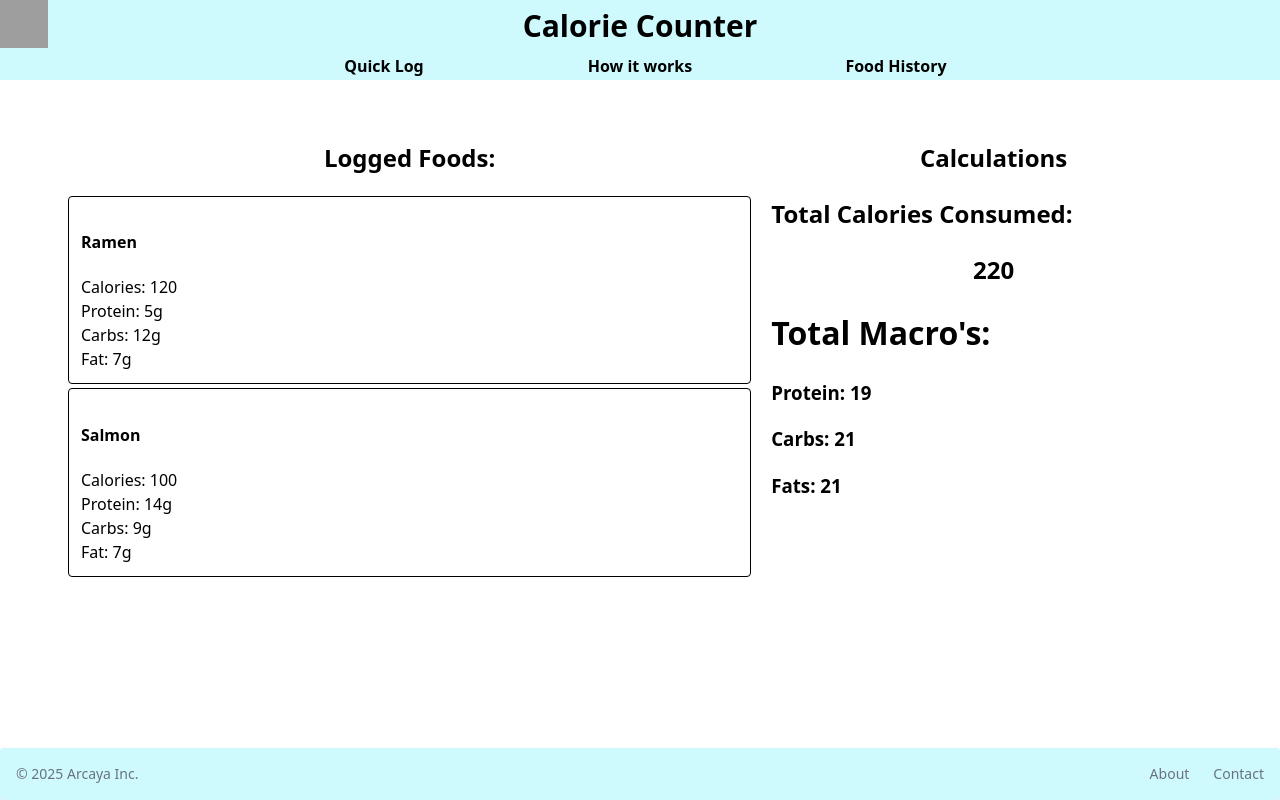
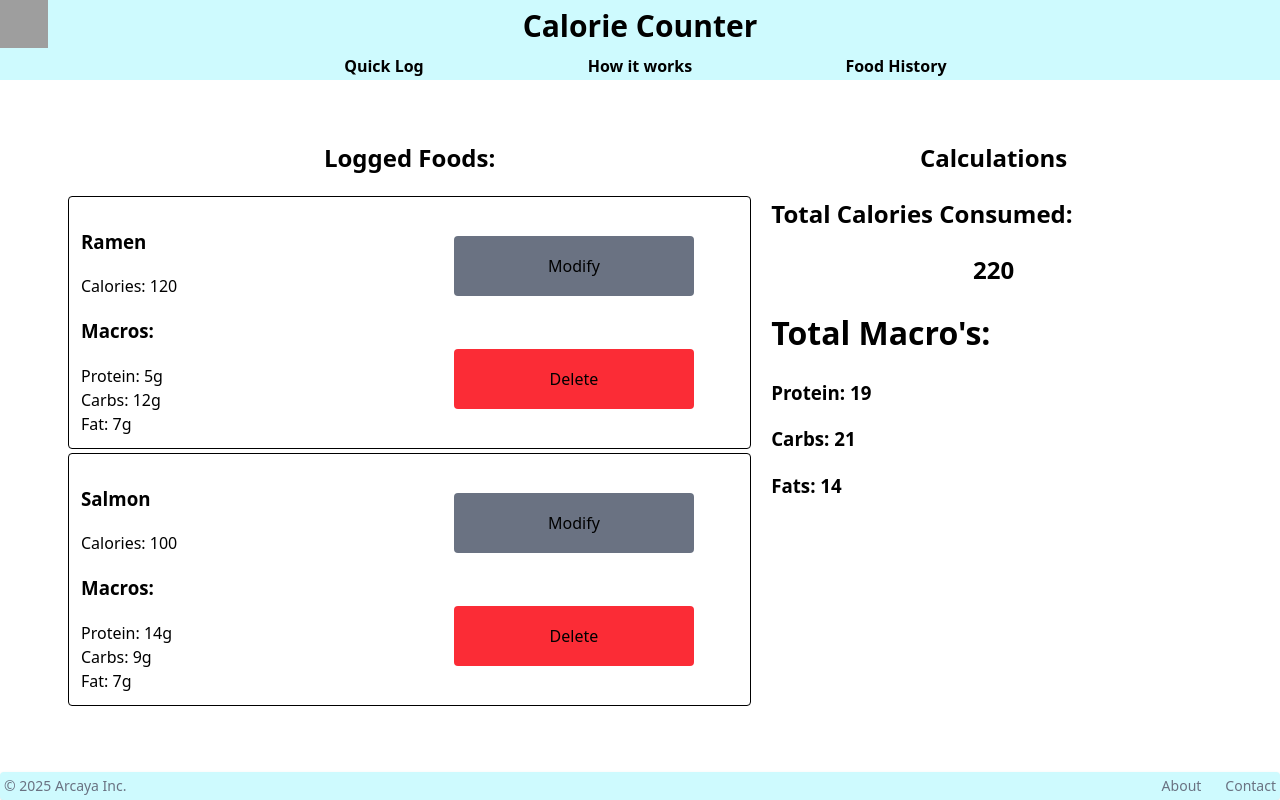
Before and after one commit to SeanEArc/Unit-2-Final-Project, a React (Vite) app in the folder React-Final-copy/: page /CalorieHistory in a window 1280 px wide. Built offline with nearby package versions, Linux system fonts and the light colour scheme; grey boxes are pictures that could not be loaded.

Commit message:
Made updates to the layout CalorieHistory

```diff
--- a/React-Final-copy/index.html
+++ b/React-Final-copy/index.html
@@ -12,6 +12,7 @@
 
   <body>
 
+
     <div id="root"></div>
     <script type="module" src="/src/main.jsx"></script>
 
--- a/React-Final-copy/src/components/CalorieHistory.jsx
+++ b/React-Final-copy/src/components/CalorieHistory.jsx
@@ -1,15 +1,19 @@
 import { useState, useEffect } from "react"
-import { getTrackedFood, subscribeToFoodUpdates, formatNumber } from './foodStorage';
+import { getTrackedFood, subscribeToFoodUpdates, formatNumber, addedItems, deleteFood, updateEntry} from './foodStorage';
+
 
 
 const CalorieHistory = () => {
 
-      const [trackedFood, setTrackedFood] = useState([])
+      const [trackedFood, setTrackedFood] = useState([]);
+      const [editingIndex, setEditingIndex] = useState(null);
+      const [editForm, setEditForm] = useState({ foodName: '', calories: '', protein: '', carbs: '', fat: ''});
 
-      const totalCalories = trackedFood.reduce((acc, curr) => acc + curr.calories, 0)
-      const totalProtein = trackedFood.reduce((acc, curr) => acc + curr.protein, 0)
-      const totalCarbs = trackedFood.reduce((acc, curr) => acc + curr.carbs, 0)
-      const totalFat = trackedFood.reduce((acc, curr) => acc + curr.carbs, 0)
+
+      const totalCalories = addedItems(trackedFood, 'calories')
+      const totalProtein = addedItems(trackedFood, 'protein')
+      const totalCarbs = addedItems(trackedFood, 'carbs')
+      const totalFat = addedItems(trackedFood, 'fat')
 
 
       // Updates trackedFood whenever addFood is used in Modal.jsx.
@@ -24,22 +28,81 @@ const CalorieHistory = () => {
             return unsubscribe;
       }, []);
 
+
+      const handleDelete = (index) => {
+            deleteFood(index);
+      };
+
+      const handleModify = (index) => {
+            setEditingIndex(index)
+            setEditForm(trackedFood[index])
+      }
+
+      const handleUpdate = () => {
+      updateEntry(editingIndex, {
+      ...editForm,
+      calories: Number(editForm.calories),
+      protein: Number(editForm.protein),
+      carbs: Number(editForm.carbs),
+      fat: Number(editForm.fat),
+      });
+      setEditingIndex(null);
+      };
+
+
       return(
 
             <div className="flex w-full max-w-[90%] justify-center items-center mx-auto">
 
                   <div className="flex-auto grid grid-cols-[60%_40%] mt-10 ">
 
+
+
                         {trackedFood.length > 0 ? (
                         <div>
                               <h2 className="text-center">Logged Foods:</h2>
                               {trackedFood.map((food, index) => (
                                     <div key={index} className="border p-3 m-1 rounded col-span-1">
-                                          <h4 className="font-bold">{food.foodName}</h4>
-                                          <p>Calories: {food.calories}</p>
-                                          {food.protein > 0 && <p>Protein: {food.protein}g</p>}
-                                          {food.carbs > 0 && <p>Carbs: {food.carbs}g</p>}
-                                          {food.fat > 0 && <p>Fat: {food.fat}g</p>}
+
+                                          <div className="grid grid-cols-2">
+
+                                                <div className="flex-auto">
+                                                      <h3 className="font-bold">{food.foodName}</h3>
+                                                      <p>Calories: {food.calories}</p>
+                                                      <h3> Macros:</h3>
+                                                      {food.protein > 0 && <p>Protein: {food.protein}g</p>}
+                                                      {food.carbs > 0 && <p>Carbs: {food.carbs}g</p>}
+                                                      {food.fat > 0 && <p>Fat: {food.fat}g</p>}
+                                                </div>
+
+
+                                                <div className="grid grid-rows-2 items-center justify-center">
+
+                                                      <button
+                                                      onClick={() =>handleModify(index)}
+                                                      className=" h-15 w-60 bg-gray-500 rounded hover:bg-gray-400"> Modify </button>
+
+
+                                                      <div className="flex-auto content-center justify-center">
+
+
+                                                      <button                                        onClick={() => {
+                                                      if(confirm("Are you sure you want to delete this food entry?")) {
+                                                      handleDelete(index)}
+                                                      }}
+
+                                                      className="flex-auto h-15 w-60 bg-red-500 rounded hover:bg-red-400">
+                                                      Delete
+                                                      </button>
+                                                      </div>
+                                                </div>
+
+
+
+                                          </div>
+
+
+
                                     </div>
                               ))}
                         </div>
@@ -55,7 +118,7 @@ const CalorieHistory = () => {
 
                               <div>
                                     <h2> Total Calories Consumed: </h2>
-                                    <h2 className="text-center"> {formatNumber(totalCalories)} </h2>
+                                    <h2 className="text-center "> {formatNumber(totalCalories)} </h2>
 
                                     <h1>Total Macro's: </h1>
                                     <ul>
@@ -70,6 +133,19 @@ const CalorieHistory = () => {
                                           </li>
                                     </ul>
 
+                                    {editingIndex !== null && (
+                        <div className="p-4 border rounded bg-gray-100 mt-4 col-span-2">
+                        <h2 className="font-bold mb-2">Edit Food Entry</h2>
+                        <input className="block mb-2 p-2 w-full" placeholder="Food Name" value={editForm.foodName} onChange={e => setEditForm({...editForm, foodName: e.target.value})} />
+                        <input className="block mb-2 p-2 w-full" placeholder="Calories" type="number" value={editForm.calories} onChange={e => setEditForm({...editForm, calories: e.target.value})} />
+                        <input className="block mb-2 p-2 w-full" placeholder="Protein" type="number" value={editForm.protein} onChange={e => setEditForm({...editForm, protein: e.target.value})} />
+                        <input className="block mb-2 p-2 w-full" placeholder="Carbs" type="number" value={editForm.carbs} onChange={e => setEditForm({...editForm, carbs: e.target.value})} />
+                        <input className="block mb-2 p-2 w-full" placeholder="Fat" type="number" value={editForm.fat} onChange={e => setEditForm({...editForm, fat: e.target.value})} />
+                        <button className="bg-blue-500 text-white px-4 py-2 rounded mr-2" onClick={handleUpdate}>Save</button>
+                        <button className="bg-gray-300 px-4 py-2 rounded" onClick={() => setEditingIndex(null)}>Cancel</button>
+                        </div>
+                        )}
+
 
                               </div>
                         </div>
--- a/React-Final-copy/src/components/Footer.jsx
+++ b/React-Final-copy/src/components/Footer.jsx
@@ -3,7 +3,7 @@ const Footer = () => {
       return (
 
       <footer className="bg-cyan-100 rounded-sm shadow-sm">
-            <div className="w-full mx-auto max-w-screen-xl p-4 md:flex md:items-center md:justify-between">
+            <div className="w-full mx-auto max-w-screen-xl p-1 md:flex md:items-center md:justify-between">
 
                   <span className="text-sm text-gray-500 sm:text-center dark:text-gray-400">© 2025 Arcaya Inc.</span>
 
--- a/React-Final-copy/src/components/TopOfPage.jsx
+++ b/React-Final-copy/src/components/TopOfPage.jsx
@@ -15,7 +15,6 @@ const TopOfPage = ( ) => {
       return (
             <div>
                   <div>
-
 
                   </div>
 
--- a/React-Final-copy/src/components/foodStorage.js
+++ b/React-Final-copy/src/components/foodStorage.js
@@ -1,4 +1,5 @@
-// This not is another update for the commit because I didn't provide good commit details the first time around.
+
+// This stores the user's entry
 
 let trackedFoodData = [{
       foodName: "Ramen",
@@ -15,6 +16,7 @@ let trackedFoodData = [{
       fat: 7,
     }
   ];
+
 let listeners = [];
 
 export const addFood = (newFood) => {
@@ -41,3 +43,19 @@ export const subscribeToFoodUpdates = (callback) => {
 export const formatNumber = (number) => {
   return new Intl.NumberFormat('en-US').format(number);
 }
+
+export const addedItems = (object, entryType) => {
+  return object.reduce((acc, curr) => acc + curr[entryType], 0)
+}
+
+
+
+export const deleteFood = (index) => {
+  trackedFoodData = trackedFoodData.filter((_, i) => i !== index);
+  listeners.forEach(listener => listener(trackedFoodData));
+};
+
+export const updateEntry = (index, updatedFood) => {
+  trackedFoodData[index] = updatedFood
+  listeners.forEach(listener => listener(trackedFoodData))
+}
```
